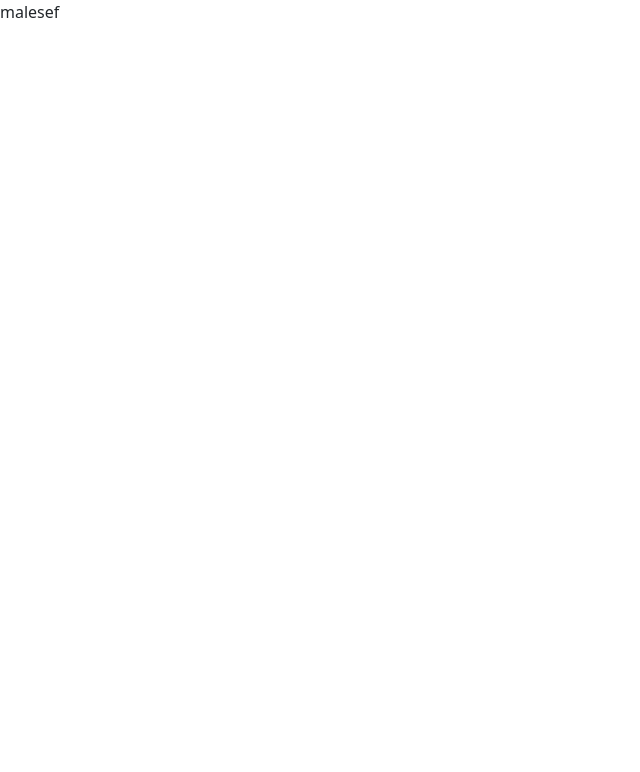
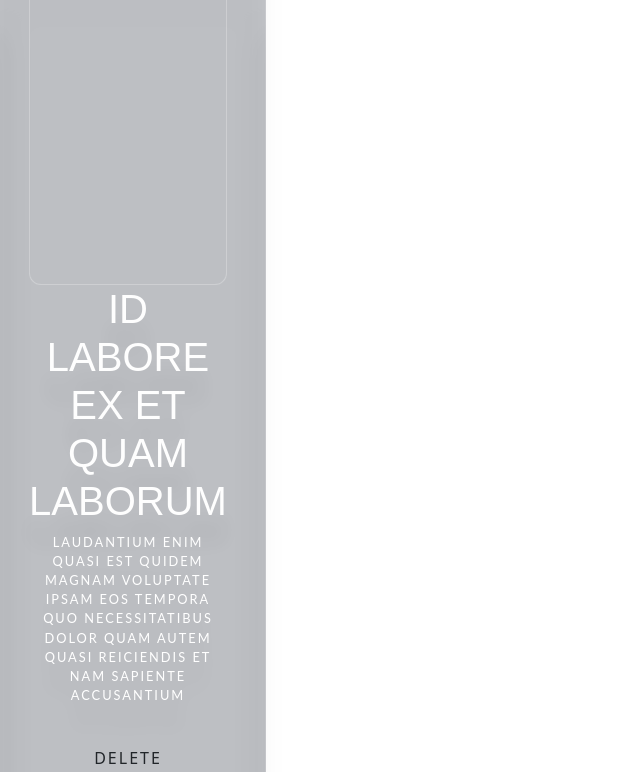
Before and after one commit to Msolmaz4/fullres, a React (Create React App) app in the folder client/: page /deneme in a window 1280 px wide. Shown: the top 772 px of the page, without its empty margins (0-640 px from the left). Built offline with nearby package versions, Linux system fonts and the light colour scheme.

Commit message:
denemecart

```diff
--- a/client/src/App.css
+++ b/client/src/App.css
@@ -87,3 +87,8 @@
 
 
 }
+.deneme2{
+  display: flex;
+  float: left;
+
+}
--- a/client/src/App.js
+++ b/client/src/App.js
@@ -7,7 +7,8 @@ import Carts from "./components/Carts";
 import { UserProvider } from "./Auth/Auth";
 import Public from "./routes/Private";
 import Private from "./routes/Private";
-import Add from "./components/Add";
+import Add from "./components/Add"
+import Dene2 from "./components/Dene2";
 
 function App() {
   return (
@@ -18,6 +19,8 @@ function App() {
 
         <Route element={<Public/>}>
         <Route path="/login" element={<Login />} />
+        <Route path="/deneme" element={<Dene2 />} />
+
         <Route path="/" element={<Register />} />
         </Route>
 
--- /dev/null
+++ b/client/src/components/Dene2.jsx
@@ -0,0 +1,108 @@
+import React from 'react'
+import { useState } from 'react'
+import Dene from './Dene'
+
+const Dene2 = () => {
+
+    const [err,setErr] = useState([
+        {
+    "postId": 1,
+    "id": 1,
+    "name": "id labore ex et quam laborum",
+    "email": "Eliseo@gardner.biz",
+    "body": "laudantium enim quasi est quidem magnam voluptate ipsam eos\ntempora quo necessitatibus\ndolor quam autem quasi\nreiciendis et nam sapiente accusantium"
+  },
+  {
+    "postId": 1,
+    "id": 2,
+    "name": "quo vero reiciendis velit similique earum",
+    "email": "Jayne_Kuhic@sydney.com",
+    "body": "est natus enim nihil est dolore omnis voluptatem numquam\net omnis occaecati quod ullam at\nvoluptatem error expedita pariatur\nnihil sint nostrum voluptatem reiciendis et"
+  },
+  {
+    "postId": 1,
+    "id": 3,
+    "name": "odio adipisci rerum aut animi",
+    "email": "Nikita@garfield.biz",
+    "body": "quia molestiae reprehenderit quasi aspernatur\naut expedita occaecati aliquam eveniet laudantium\nomnis quibusdam delectus saepe quia accusamus maiores nam est\ncum et ducimus et vero voluptates excepturi deleniti ratione"
+  },
+  {
+    "postId": 1,
+    "id": 4,
+    "name": "alias odio sit",
+    "email": "Lew@alysha.tv",
+    "body": "non et atque\noccaecati deserunt quas accusantium unde odit nobis qui voluptatem\nquia voluptas consequuntur itaque dolor\net qui rerum deleniti ut occaecati"
+  },
+  {
+    "postId": 1,
+    "id": 5,
+    "name": "vero eaque aliquid doloribus et culpa",
+    "email": "Hayden@althea.biz",
+    "body": "harum non quasi et ratione\ntempore iure ex voluptates in ratione\nharum architecto fugit inventore cupiditate\nvoluptates magni quo et"
+  },
+  {
+    "postId": 2,
+    "id": 6,
+    "name": "et fugit eligendi deleniti quidem qui sint nihil autem",
+    "email": "Presley.Mueller@myrl.com",
+    "body": "doloribus at sed quis culpa deserunt consectetur qui praesentium\naccusamus fugiat dicta\nvoluptatem rerum ut voluptate autem\nvoluptatem repellendus aspernatur dolorem in"
+  },
+  {
+    "postId": 2,
+    "id": 7,
+    "name": "repellat consequatur praesentium vel minus molestias voluptatum",
+    "email": "Dallas@ole.me",
+    "body": "maiores sed dolores similique labore et inventore et\nquasi temporibus esse sunt id et\neos voluptatem aliquam\naliquid ratione corporis molestiae mollitia quia et magnam dolor"
+  },
+  {
+    "postId": 2,
+    "id": 8,
+    "name": "et omnis dolorem",
+    "email": "Mallory_Kunze@marie.org",
+    "body": "ut voluptatem corrupti velit\nad voluptatem maiores\net nisi velit vero accusamus maiores\nvoluptates quia aliquid ullam eaque"
+  },
+  {
+    "postId": 2,
+    "id": 9,
+    "name": "provident id voluptas",
+    "email": "Meghan_Littel@rene.us",
+    "body": "sapiente assumenda molestiae atque\nadipisci laborum distinctio aperiam et ab ut omnis\net occaecati aspernatur odit sit rem expedita\nquas enim ipsam minus"
+  },
+  {
+    "postId": 2,
+    "id": 10,
+    "name": "eaque et deleniti atque tenetur ut quo ut",
+    "email": "Carmen_Keeling@caroline.name",
+    "body": "voluptate iusto quis nobis reprehenderit ipsum amet nulla\nquia quas dolores velit et non\naut quia necessitatibus\nnostrum quaerat nulla et accusamus nisi facilis"
+  },
+  {
+    "postId": 3,
+    "id": 11,
+    "name": "fugit labore quia mollitia quas deserunt nostrum sunt",
+    "email": "Veronica_Goodwin@timmothy.net",
+    "body": "ut dolorum nostrum id quia aut est\nfuga est inventore vel eligendi explicabo quis consectetur\naut occaecati repellat id natus quo est\nut blanditiis quia ut vel ut maiores ea"
+  },
+  {
+    "postId": 3,
+    "id": 12,
+    "name": "modi ut eos dolores illum nam dolor",
+    "email": "Oswald.Vandervort@leanne.org",
+    "body": "expedita maiores dignissimos facilis\nipsum est rem est fugit velit sequi\neum odio dolores dolor totam\noccaecati ratione eius rem velit"
+  }
+
+
+    ])
+  return (
+    <div>{
+        err.map((el)=>(
+            <div className='deneme2'>
+                <Dene
+                data={el}/>
+            </div>
+        ))
+        }</div>
+  )
+
+}
+
+export default Dene2
--- a/client/src/components/dene.css
+++ b/client/src/components/dene.css
@@ -9,9 +9,11 @@
     background-size: cover;
     background-position: center;
     display: flex;
+
     align-items: center;
     justify-content: center;
     height: 100vh;
+    width: 20%;
 }
 .contanier{
     backdrop-filter: blur(16px) saturate(180%);
@@ -72,3 +74,32 @@ p{
     margin-left: 10px;
 
 }
+.outline{
+    background: transparent;
+    color:rgba(0,212,2550,9);
+    border: 1px solid rgba(0,212255,0.6);
+    transition: all 0.3s ease;
+
+
+
+}
+.outline:hover{
+    transform: scale(1.125);
+    color: rgba(255,255,255,0.9);
+    border-color: rgba(255,255,255,0.9);
+    transition: all 0.3s ease;
+}
+.fill{
+    background: rgba(0,212,255,0.9);
+    color: rgba(255,255,255,0.9);
+    filter: drop-shadow(0);
+    font-weight: bold;
+    transition: all 0.3s ease;
+
+}
+.fill:hover{
+    transform: scale(1.125);
+    border-color: rgba(255,255,255,0.9);
+    filter: drop-shadow(0 10px 5px rgba(0,0,0,0.125));
+    transition: all 0.3s ease;
+}
--- a/client/src/components/dene.jsx
+++ b/client/src/components/dene.jsx
@@ -1,18 +1,18 @@
 import React from "react";
 import "./dene.css";
 
-const dene = () => {
+const Dene = ({data}) => {
   return (
     <div className="contanier_ana">
     <div className="contanier">
       <div className="wrapper">
-        <div className="banner-image"></div>
-        <h1>Toyota supre</h1>
+        <div className="banner-image">
+
+        </div>
+        <h1>{data.name}</h1>
         <p>
-          Lorem ipsum dolor sit amet consectetur adipisicing elit. Officia iusto
-          quae architecto libero facere quibusdam accusamus nulla, reprehenderit
-          aut nihil eveniet commodi harum inventore deleniti, aspernatur, dolore
-          minus nemo atque?
+
+        {data.body}
         </p>
       </div>
       <div className="button-wrapper">
@@ -24,4 +24,4 @@ const dene = () => {
   );
 };
 
-export default dene;
+export default Dene;
```
